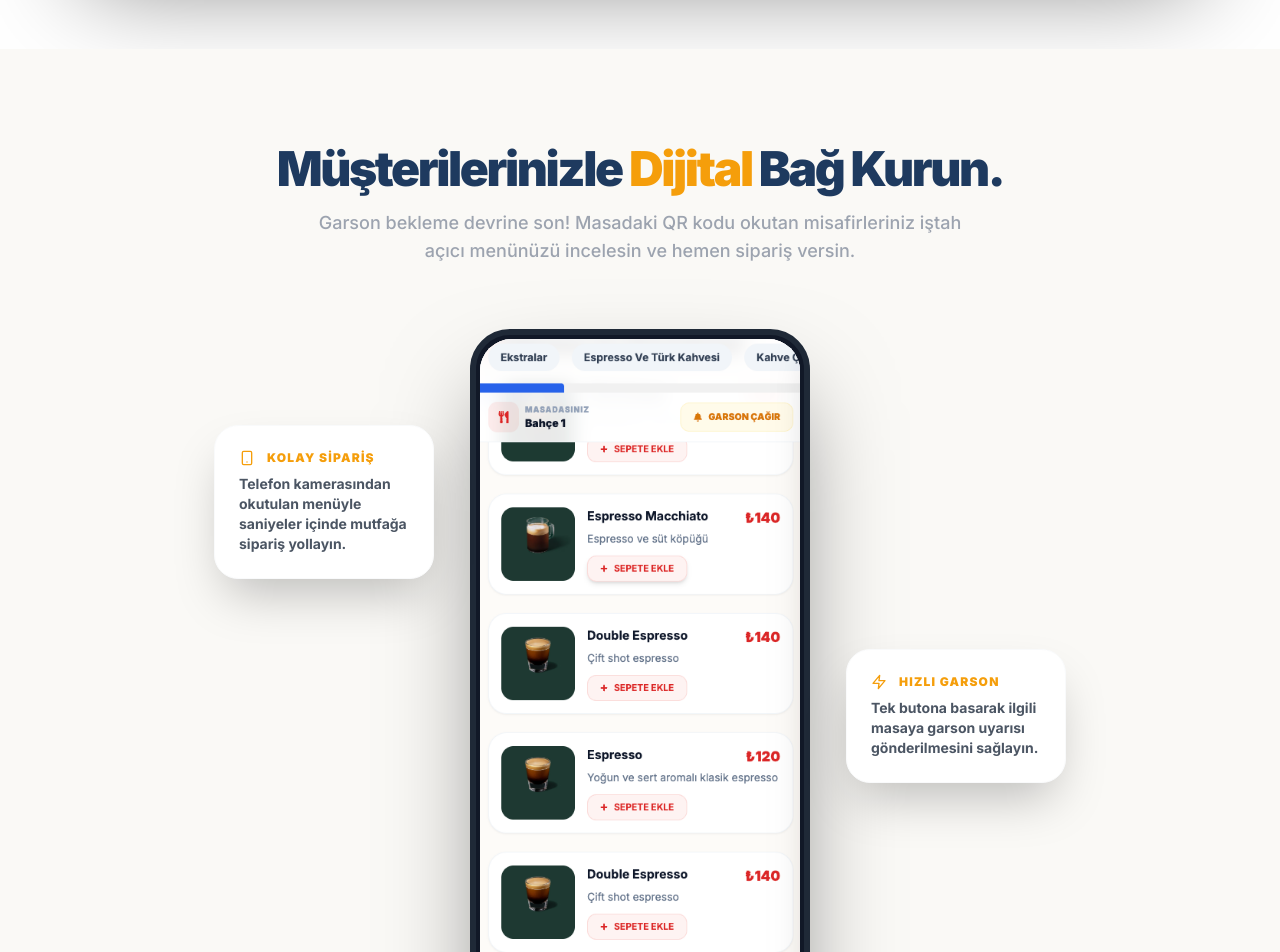
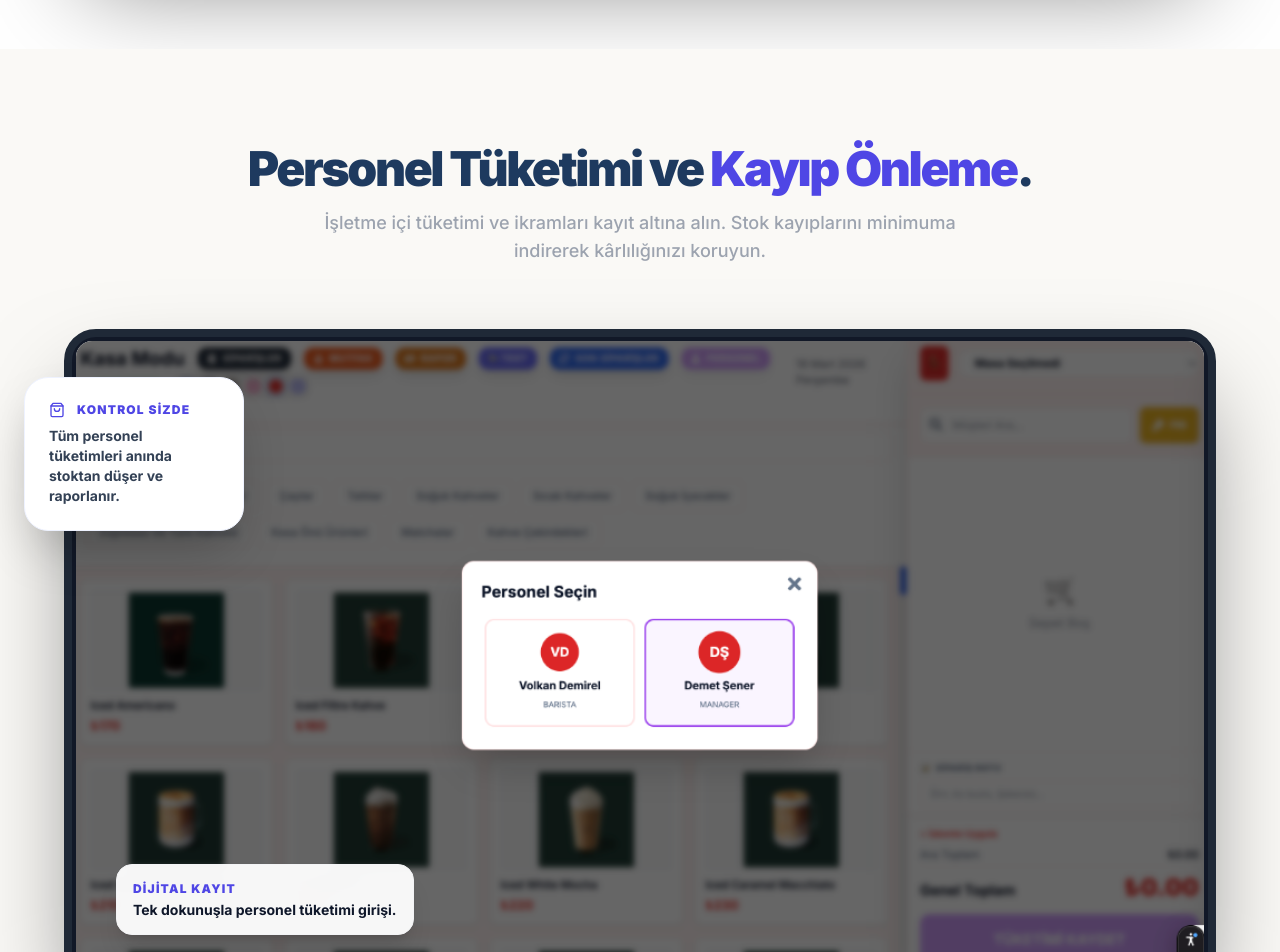
Before and after one commit to hakancineli/probrew, a Next.js app: page / in a window 1280 px wide. Shown: the part 6240-7192 px from the top of the page. Built offline with nearby package versions, Linux system fonts and the light colour scheme.

Commit message:
feat: restructure staff performance and add dedicated personnel consumption section

```diff
--- a/src/app/page.tsx
+++ b/src/app/page.tsx
@@ -536,7 +536,7 @@ export default function Home() {
                  Adil ve Ölçülebilir <span className="text-rose-600">Performans</span>.
               </h2>
               <p className="text-lg text-gray-400 font-medium max-w-2xl mx-auto">
-                 Hangi personeliniz daha çok satış yapıyor? Mutfak ekibiniz ne kadar hızlı? Ekibinizi verilerle yönetin.
+                 Hangi personeliniz daha çok satış yapıyor? Hangi ürünleri öneriyor? Ekibinizi verilerle yönetin ve ödüllendirin.
               </p>
             </motion.div>
 
@@ -561,8 +561,7 @@ export default function Home() {
                   >
                     {[
                       { src: '/images/showcase/staff-steps/step-1.png', alt: 'Personel Yetkilendirme ve Kasa Seçimi' },
-                      { src: '/images/showcase/staff-steps/step-2.png', alt: 'Personel Satış ve Hasılat Analizi' },
-                      { src: '/images/showcase/staff-steps/step-3.png', alt: 'Mutfak Ekibi Performans ve Hız Analizi' }
+                      { src: '/images/showcase/staff-steps/step-consumption.png', alt: 'Detaylı Personel Satış ve Hasılat Analizi' }
                     ].map((step, idx) => (
                       <SwiperSlide key={idx}>
                         <div className="relative w-full h-full flex items-center justify-center bg-gray-50">
@@ -602,8 +601,58 @@ export default function Home() {
           </div>
         </section>
 
+        {/* --- CONSUMPTION & LOSS PREVENTION SHOWCASE --- */}
+        <section className="md:py-24 pt-32 pb-24 bg-[#FAF9F6] relative overflow-hidden">
+          <div className="max-w-7xl mx-auto px-4 sm:px-6 lg:px-8">
+            <motion.div
+              {...fadeInUp}
+              className="text-center mb-16"
+            >
+              <h2 className="text-4xl md:text-5xl font-black text-brand-dark mb-4 tracking-tighter">
+                 Personel Tüketimi ve <span className="text-indigo-600">Kayıp Önleme</span>.
+              </h2>
+              <p className="text-lg text-gray-400 font-medium max-w-2xl mx-auto">
+                 İşletme içi tüketimi ve ikramları kayıt altına alın. Stok kayıplarını minimuma indirerek kârlılığınızı koruyun.
+              </p>
+            </motion.div>
+
+            <motion.div
+              initial={{ opacity: 0, y: 100 }}
+              whileInView={{ opacity: 1, y: 0 }}
+              viewport={{ once: true }}
+              transition={{ duration: 1, ease: "easeOut" as const }}
+              className="relative max-w-6xl mx-auto"
+            >
+              <div className="bg-gray-900 rounded-[2rem] p-1 shadow-[0_50px_100px_-20px_rgba(0,0,0,0.5)] border-[4px] md:border-[8px] border-gray-800">
+                <div className="bg-white rounded-[1rem] overflow-hidden group">
+                  <div className="relative w-full aspect-[16/9] flex items-center justify-center bg-gray-50">
+                    <img
+                      src="/images/showcase/kitchen/step-1.png"
+                      alt="Personel Tüketim Kaydı Ekranı"
+                      className="w-full h-full object-cover"
+                    />
+                    <div className="absolute bottom-10 left-10 p-4 bg-white/95 backdrop-blur-md rounded-2xl border border-gray-100 shadow-xl opacity-100 transition-opacity duration-300">
+                      <span className="text-xs font-black text-indigo-600 uppercase tracking-widest block mb-1">DİJİTAL KAYIT</span>
+                      <p className="text-sm font-bold text-slate-900 leading-tight">Tek dokunuşla personel tüketimi girişi.</p>
+                    </div>
+                  </div>
+                </div>
+              </div>
+
+              {/* Floating tags for Consumption */}
+              <div className="absolute top-12 -left-10 bg-white p-6 rounded-3xl shadow-2xl border border-indigo-50 max-w-[220px] hidden lg:block z-10">
+                <div className="flex items-center space-x-3 text-indigo-600 mb-2">
+                  <FiShoppingBag className="font-black" />
+                  <span className="font-black text-xs uppercase tracking-widest">Kontrol Sizde</span>
+                </div>
+                <p className="text-sm font-bold text-slate-700">Tüm personel tüketimleri anında stoktan düşer ve raporlanır.</p>
+              </div>
+            </motion.div>
+          </div>
+        </section>
+
         {/* --- QR MENU & ORDERING SHOWCASE --- */}
-        <section className="md:py-24 pt-32 pb-24 bg-[#FAF9F6] relative overflow-hidden">
+        <section className="md:py-24 pt-32 pb-24 bg-white relative overflow-hidden">
           <div className="max-w-7xl mx-auto px-4 sm:px-6 lg:px-8">
             <motion.div
               {...fadeInUp}
@@ -682,7 +731,7 @@ export default function Home() {
         </section>
 
         {/* --- WAITER CALL SHOWCASE --- */}
-        <section className="md:py-24 pt-32 pb-24 bg-white relative overflow-hidden">
+        <section className="md:py-24 pt-32 pb-24 bg-[#FAF9F6] relative overflow-hidden">
           <div className="max-w-7xl mx-auto px-4 sm:px-6 lg:px-8">
             <motion.div
               {...fadeInUp}
@@ -757,7 +806,7 @@ export default function Home() {
         </section>
 
         {/* --- FEEDBACK SHOWCASE --- */}
-        <section className="md:py-24 pt-32 pb-24 bg-[#FAF9F6] relative overflow-hidden">
+        <section className="md:py-24 pt-32 pb-24 bg-white relative overflow-hidden">
           <div className="max-w-7xl mx-auto px-4 sm:px-6 lg:px-8">
             <motion.div
               {...fadeInUp}
@@ -835,7 +884,7 @@ export default function Home() {
         </section>
 
         {/* --- DYNAMIC ECOSYSTEM SHOWCASE --- */}
-        <section className="py-24 bg-white">
+        <section className="py-24 bg-[#FAF9F6]">
           <div className="max-w-7xl mx-auto px-4 sm:px-6 lg:px-8">
             <motion.div {...fadeInUp} className="text-center mb-20">
               <h2 className="text-4xl md:text-6xl font-black text-brand-dark mb-6 tracking-tighter">
@@ -852,7 +901,7 @@ export default function Home() {
                   key={idx}
                   {...fadeInUp}
                   whileHover={{ y: -10 }}
-                  className="bg-[#FAF9F6] rounded-[2.5rem] overflow-hidden border border-gray-50 flex flex-col group"
+                  className="bg-white rounded-[2.5rem] overflow-hidden border border-gray-50 flex flex-col group"
                 >
                   <div className="relative h-64 overflow-hidden">
                     <img src={item.img} alt={item.title} className="w-full h-full object-cover group-hover:scale-110 transition-transform duration-700" />
```
Also changed, not shown: public/images/showcase/kitchen/step-1.png (added), public/images/showcase/staff-steps/step-consumption.png (added).
